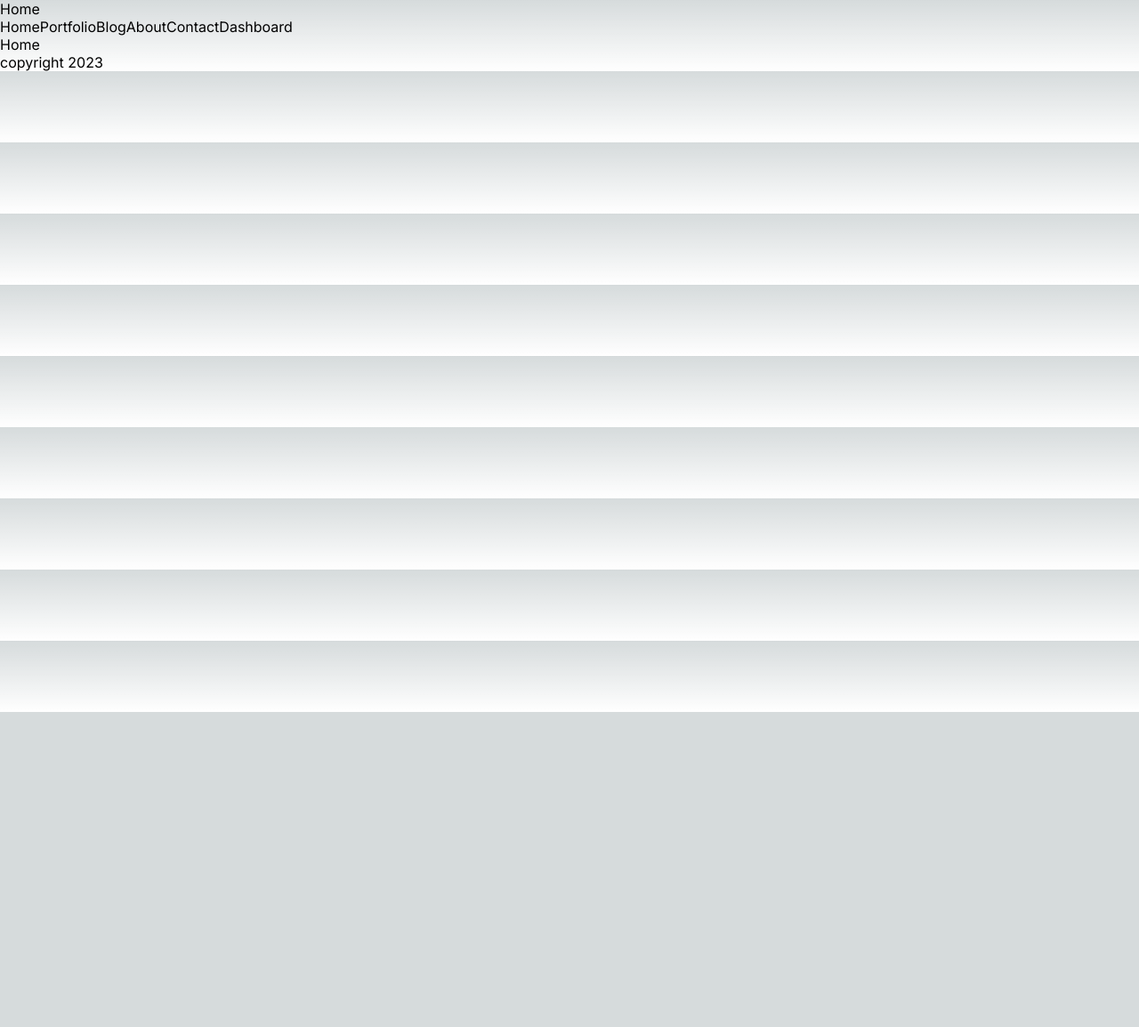
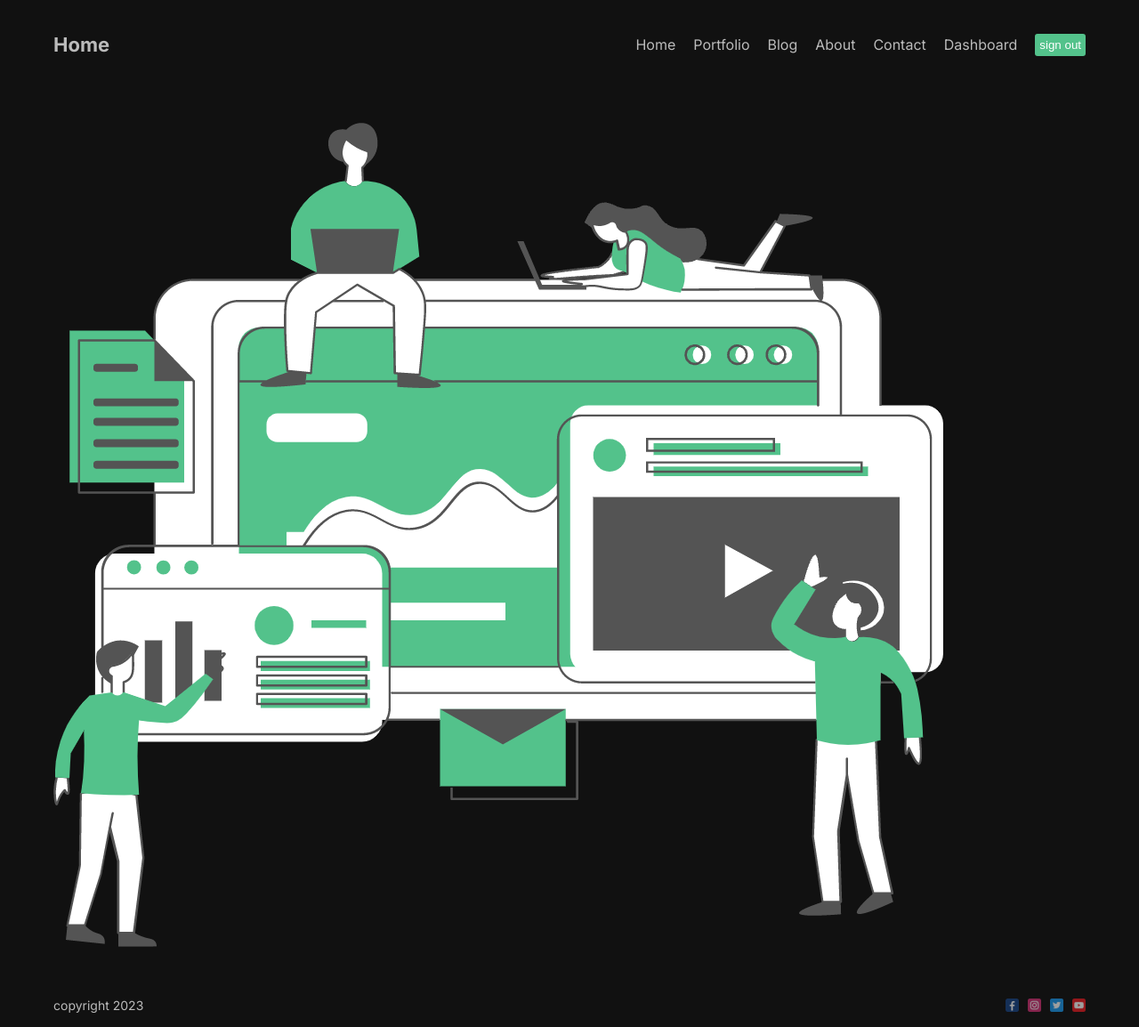
Before and after one commit to mahanmashoof/next-fullstack, a Next.js app: page / in a window 1280 px wide. Shown: the whole page at 89% size. Before the commit the page ends 800 px from the top, so only its background shows below. Built offline with nearby package versions, Linux system fonts and the light colour scheme.

Commit message:
style header + footer

```diff
--- a/src/app/globals.css
+++ b/src/app/globals.css
@@ -1,78 +1,3 @@
-:root {
-  --max-width: 1100px;
-  --border-radius: 12px;
-  --font-mono: ui-monospace, Menlo, Monaco, 'Cascadia Mono', 'Segoe UI Mono',
-    'Roboto Mono', 'Oxygen Mono', 'Ubuntu Monospace', 'Source Code Pro',
-    'Fira Mono', 'Droid Sans Mono', 'Courier New', monospace;
-
-  --foreground-rgb: 0, 0, 0;
-  --background-start-rgb: 214, 219, 220;
-  --background-end-rgb: 255, 255, 255;
-
-  --primary-glow: conic-gradient(
-    from 180deg at 50% 50%,
-    #16abff33 0deg,
-    #0885ff33 55deg,
-    #54d6ff33 120deg,
-    #0071ff33 160deg,
-    transparent 360deg
-  );
-  --secondary-glow: radial-gradient(
-    rgba(255, 255, 255, 1),
-    rgba(255, 255, 255, 0)
-  );
-
-  --tile-start-rgb: 239, 245, 249;
-  --tile-end-rgb: 228, 232, 233;
-  --tile-border: conic-gradient(
-    #00000080,
-    #00000040,
-    #00000030,
-    #00000020,
-    #00000010,
-    #00000010,
-    #00000080
-  );
-
-  --callout-rgb: 238, 240, 241;
-  --callout-border-rgb: 172, 175, 176;
-  --card-rgb: 180, 185, 188;
-  --card-border-rgb: 131, 134, 135;
-}
-
-@media (prefers-color-scheme: dark) {
-  :root {
-    --foreground-rgb: 255, 255, 255;
-    --background-start-rgb: 0, 0, 0;
-    --background-end-rgb: 0, 0, 0;
-
-    --primary-glow: radial-gradient(rgba(1, 65, 255, 0.4), rgba(1, 65, 255, 0));
-    --secondary-glow: linear-gradient(
-      to bottom right,
-      rgba(1, 65, 255, 0),
-      rgba(1, 65, 255, 0),
-      rgba(1, 65, 255, 0.3)
-    );
-
-    --tile-start-rgb: 2, 13, 46;
-    --tile-end-rgb: 2, 5, 19;
-    --tile-border: conic-gradient(
-      #ffffff80,
-      #ffffff40,
-      #ffffff30,
-      #ffffff20,
-      #ffffff10,
-      #ffffff10,
-      #ffffff80
-    );
-
-    --callout-rgb: 20, 20, 20;
-    --callout-border-rgb: 108, 108, 108;
-    --card-rgb: 100, 100, 100;
-    --card-border-rgb: 200, 200, 200;
-  }
-}
-
 * {
   box-sizing: border-box;
   padding: 0;
@@ -83,25 +8,21 @@
 body {
   max-width: 100vw;
   overflow-x: hidden;
-}
-
-body {
-  color: rgb(var(--foreground-rgb));
-  background: linear-gradient(
-      to bottom,
-      transparent,
-      rgb(var(--background-end-rgb))
-    )
-    rgb(var(--background-start-rgb));
+  background-color: #111;
+  color: #bbb;
 }
 
 a {
+  text-decoration: none;
   color: inherit;
-  text-decoration: none;
 }
 
-@media (prefers-color-scheme: dark) {
-  html {
-    color-scheme: dark;
-  }
+.container {
+  max-width: 1366px;
+  min-height: 100vh;
+  margin: 0 auto;
+  padding: 0 60px;
+  display: flex;
+  flex-direction: column;
+  justify-content: space-between;
 }
--- a/src/app/layout.js
+++ b/src/app/layout.js
@@ -14,9 +14,11 @@
   return (
     <html lang="en">
       <body className={inter.className}>
-        <Navbar />
-        {children}
-        <Footer />
+        <div className="container">
+          <Navbar />
+          {children}
+          <Footer />
+        </div>
       </body>
     </html>
   );
--- a/src/app/page.jsx
+++ b/src/app/page.jsx
@@ -1,6 +1,11 @@
 import Image from "next/image";
 import styles from "./page.module.css";
+import Hero from "public/hero.png";
 
 export default function Home() {
-  return <div>Home</div>;
+  return (
+    <div>
+      <Image src={Hero} alt="main image" className={styles.img} />
+    </div>
+  );
 }
--- a/src/components/footer/Footer.jsx
+++ b/src/components/footer/Footer.jsx
@@ -1,7 +1,43 @@
 import React from "react";
+import styles from "./footer.module.css";
+import Image from "next/image";
 
 const Footer = () => {
-  return <div>copyright 2023</div>;
+  return (
+    <div className={styles.container}>
+      <div>copyright 2023</div>
+      <div className={styles.social}>
+        <Image
+          src="/1.png"
+          className={styles.icon}
+          alt="fb"
+          height={15}
+          width={15}
+        />
+        <Image
+          src="/2.png"
+          className={styles.icon}
+          alt="insta"
+          height={15}
+          width={15}
+        />
+        <Image
+          src="/3.png"
+          className={styles.icon}
+          alt="x"
+          height={15}
+          width={15}
+        />
+        <Image
+          src="/4.png"
+          className={styles.icon}
+          alt="youtube"
+          height={15}
+          width={15}
+        />
+      </div>
+    </div>
+  );
 };
 
 export default Footer;
--- /dev/null
+++ b/src/components/footer/footer.module.css
@@ -0,0 +1,17 @@
+.container {
+  height: 50px;
+  display: flex;
+  justify-content: space-between;
+  align-items: center;
+  font-size: 14px;
+}
+
+.social {
+  display: flex;
+  gap: 10px;
+}
+
+.icon {
+  opacity: 0.6;
+  cursor: pointer;
+}
--- a/src/components/navbar/Navbar.jsx
+++ b/src/components/navbar/Navbar.jsx
@@ -1,4 +1,8 @@
+"use client";
+
+import React from "react";
 import Link from "next/link";
+import styles from "./navbar.module.css";
 
 const Navbar = () => {
   const links = [
@@ -35,14 +39,19 @@
   ];
 
   return (
-    <div>
-      <Link href="/">Home</Link>
-      <div>
+    <div className={styles.container}>
+      <Link href="/" className={styles.logo}>
+        Home
+      </Link>
+      <div className={styles.links}>
         {links.map((link) => (
-          <Link href={link.url} key={link.id}>
+          <Link href={link.url} key={link.id} className={styles.link}>
             {link.title}
           </Link>
         ))}
+        <button className={styles.logout} onClick={() => console.log(logout)}>
+          sign out
+        </button>
       </div>
     </div>
   );
--- /dev/null
+++ b/src/components/navbar/navbar.module.css
@@ -0,0 +1,29 @@
+.container {
+  height: 100px;
+  display: flex;
+  justify-content: space-between;
+  align-items: center;
+}
+
+.logo {
+  font-weight: bold;
+  font-size: 22px;
+}
+
+.links {
+  display: flex;
+  align-items: center;
+  gap: 20px;
+}
+
+.link {
+}
+
+.logout {
+  padding: 5px;
+  border: none;
+  background-color: #53c28b;
+  color: #fff;
+  cursor: pointer;
+  border-radius: 3px;
+}
```
